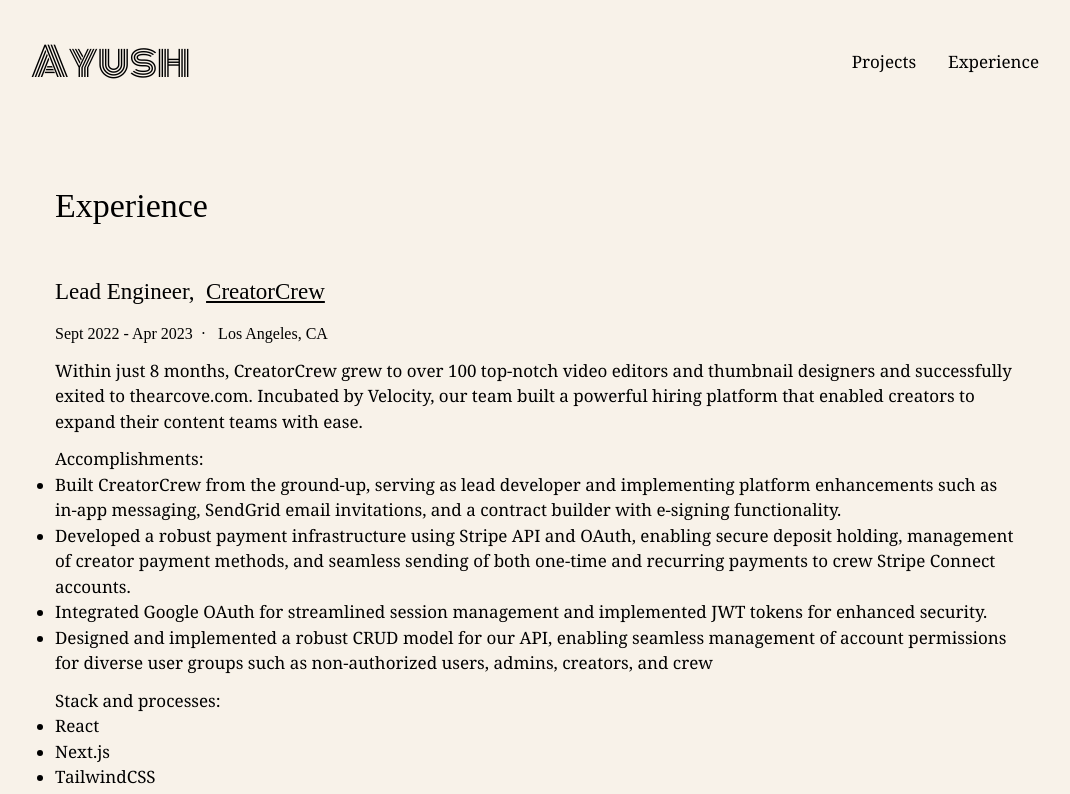
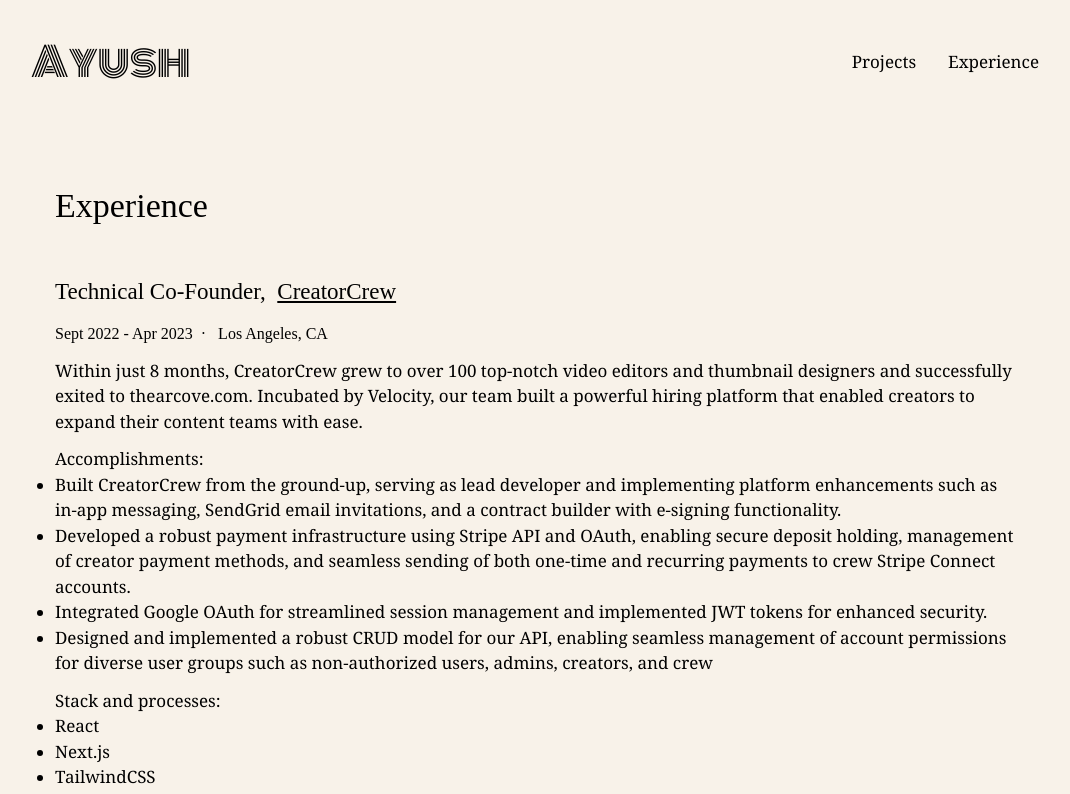
Before and after one commit to ayushbh2020/personal-site, a Next.js app: page /experience in a window 1280 px wide. Shown: the top 794 px of the page, without its empty margins (105-1175 px from the left). Built offline with nearby package versions, Linux system fonts and the light colour scheme; a web font is replaced by a local one.

Commit message:
small wording change

```diff
--- a/constants/experience.ts
+++ b/constants/experience.ts
@@ -1,6 +1,6 @@
 export const experience = [
   {
-    title: "Lead Engineer",
+    title: "Technical Co-Founder",
     company: "CreatorCrew",
     date: "Sept 2022 - Apr 2023",
     location: "Los Angeles, CA",
```
